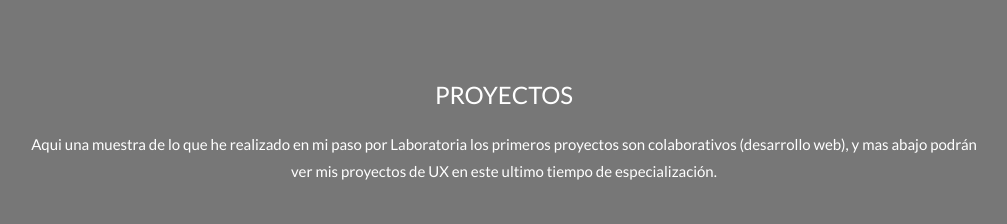
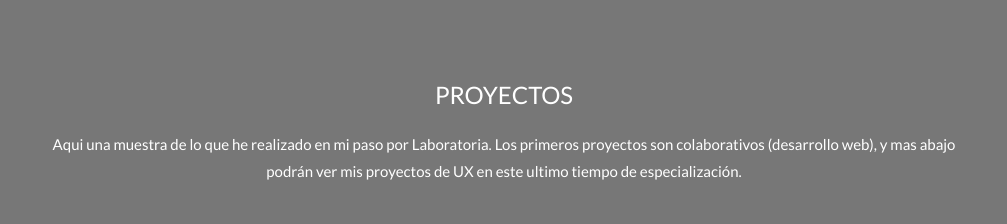
Before and after one commit to ConsueloLibre/Portafolio-Consuelo-Acevedo-C, a plain HTML site: page index.html in a window 1280 px wide. Shown: the part 1980-2204 px from the top of the page, without its empty margins (136-1143 px from the left). Drawn offline with nearby package versions, Linux system fonts and the light colour scheme; some packages are replaced by stand-ins of ours.

```diff
--- a/index.html
+++ b/index.html
@@ -75,7 +75,7 @@
     <!-- Container (Portfolio Section) -->
     <div class="w3-content w3-container w3-padding-64" id="portfolio">
       <h3 class="w3-center">PROYECTOS</h3>
-      <p class="w3-center">Aqui una muestra de lo que he realizado en mi paso por Laboratoria los primeros proyectos son colaborativos (desarrollo web), y mas abajo podrán ver mis proyectos de UX en este ultimo tiempo de especialización.</p><br>
+      <p class="w3-center">Aqui una muestra de lo que he realizado en mi paso por Laboratoria. Los primeros proyectos son colaborativos (desarrollo web), y mas abajo podrán ver mis proyectos de UX en este ultimo tiempo de especialización.</p><br>
 
         <!-- Responsive Grid. Four columns on tablets, laptops and desktops. Will stack on mobile devices/small screens (100% width) -->
 
@@ -89,6 +89,7 @@
             <img src="assets/images/cine.png" style="width:100%" alt="Landing Cinematizalo">
               <a href="https://cinematizalo.firebaseapp.com/" TARGET="_BLANK"><p><b>Ver Cinematizalo</b></p></a>
           </div>
+
 
         </div>
         <div class="w3-row-padding w3-center">
```
